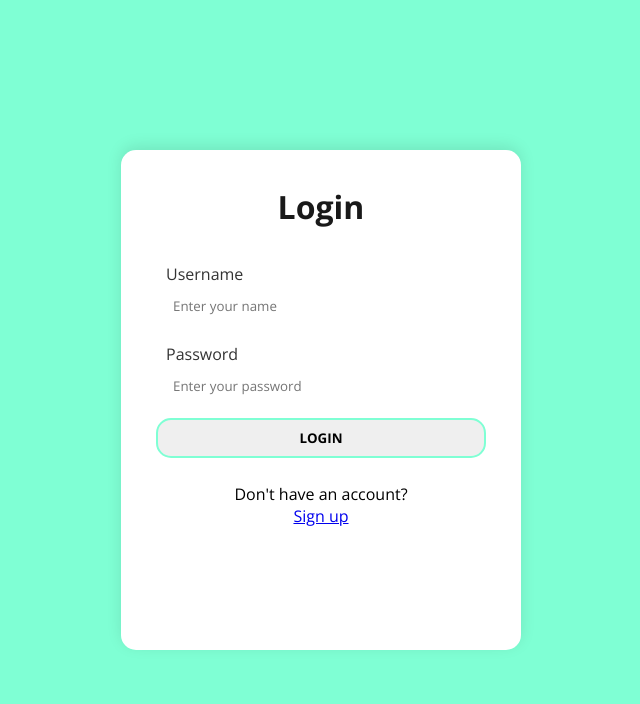
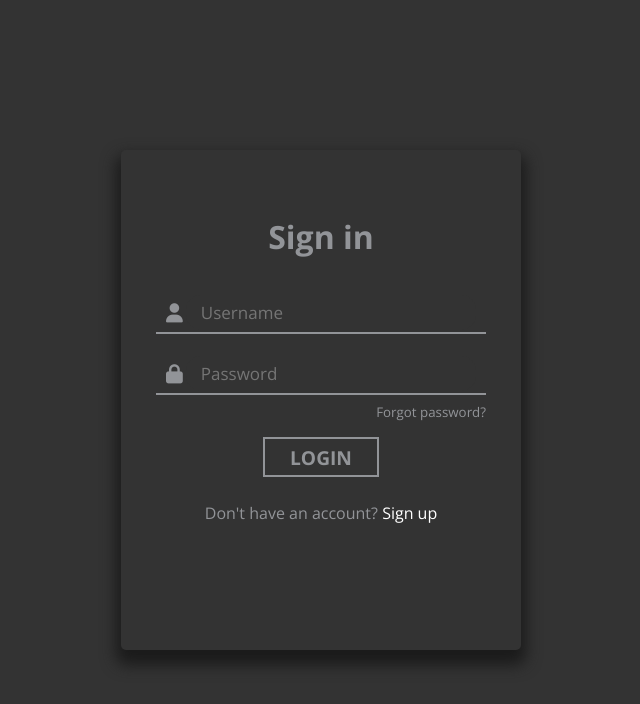
Before and after one commit to NiceWin221/Login-Form_Frontend, a React (Vite) app in the folder frontend/: page / in a window 1280 px wide. Shown: the top 704 px of the page, without its empty margins (319-959 px from the left). Built offline with nearby package versions, Linux system fonts and the light colour scheme.

Commit message:
Fixig-Login

```diff
--- a/frontend/index.html
+++ b/frontend/index.html
@@ -6,6 +6,7 @@
     <link rel="preconnect" href="https://fonts.googleapis.com" />
     <link rel="preconnect" href="https://fonts.gstatic.com" crossorigin />
     <link href="https://fonts.googleapis.com/css2?family=Open+Sans:ital,wght@0,300..800;1,300..800&display=swap" rel="stylesheet" />
+    <script src="https://kit.fontawesome.com/695292d725.js" crossorigin="anonymous"></script>
     <meta name="viewport" content="width=device-width, initial-scale=1.0" />
     <title>Login Form</title>
   </head>
--- a/frontend/src/app.css
+++ b/frontend/src/app.css
@@ -9,5 +9,5 @@ body {
   justify-content: center;
   align-items: center;
   min-height: 100vh;
-  background-color: aquamarine;
+  background-color: #333333;
 }
--- a/frontend/src/component/login/login.css
+++ b/frontend/src/component/login/login.css
@@ -2,56 +2,97 @@
   width: 400px;
   height: 500px;
   padding: 35px 20px;
-  background-color: white;
-  border-radius: 15px;
-  box-shadow: 0 -4px 15px rgba(0, 0, 0, 0.1);
+  background-color: #333333;
+  border-radius: 5px;
+  box-shadow: 0 10px 15px 5px #1b1b1b;
 }
 .container h1 {
+  margin-top: 30px;
   text-align: center;
-  color: rgba(0, 0, 0, 0.9);
+  color: #929498;
 }
 form {
   width: 100%;
   padding: 15px 15px;
+  text-align: right;
 }
 .input-container {
   display: flex;
-  flex-wrap: wrap;
+  align-items: center;
   gap: 3px;
   margin-top: 20px;
+  border-bottom: 2px solid #929498;
+  padding: 2px 10px;
+  margin-bottom: 5px;
 }
-label {
-  width: 100%;
-  color: rgba(0, 0, 0, 0.8);
-  margin-left: 10px;
+.input-container label {
+  font-size: larger;
+  color: #929498;
 }
-input {
+.input-container input {
   display: block;
   width: 100%;
   height: 35px;
   outline: none;
+  font-size: 17px;
   border-radius: 15px;
   padding-left: 15px;
+  color: #929498;
+  background: #333333;
+  border: none;
+}
+form a {
+  color: #929498;
   font-size: smaller;
-  border: 2px solid rgba(0, 0, 0, 0);
+  text-align: right;
+  cursor: pointer;
 }
-input:focus {
-  border: 2px solid rgba(0, 0, 0, 0.2);
+.login-container {
+  display: flex;
+  justify-content: center;
+  margin-top: 15px;
+}
+.button-hover {
+  position: relative;
 }
 .login {
   width: 100%;
   height: 40px;
+  display: block;
   outline: none;
-  border: 2px solid aquamarine;
-  margin-top: 15px;
-  border-radius: 15px;
+  border: 2px solid #929498;
+  background: transparent;
   font-weight: bolder;
+  color: #929498;
   cursor: pointer;
+  font-size: larger;
   transition: 0.3s ease-in-out;
+  padding: 5px 25px;
+  transition: color 0.3s ease-in-out;
+  position: relative;
+  z-index: 10;
 }
-.login:hover {
-  background-color: aquamarine;
-  color: white;
+.button-hover:hover .login {
+  color: #333333;
+}
+.bg-left,
+.bg-right {
+  position: absolute;
+  background: #929498;
+  width: 0;
+  height: 100%;
+  top: 0;
+  transition: width 0.2s ease-in-out;
+}
+.bg-left {
+  left: 0;
+}
+.bg-right {
+  right: 0;
+}
+.button-hover:hover .bg-left,
+.button-hover:hover .bg-right {
+  width: 50%;
 }
 .register {
   display: flex;
@@ -59,7 +100,11 @@ input:focus {
   width: 100%;
   justify-content: center;
 }
+.register p{
+  color: #929498;
+}
 .register a {
-  display: block;
   text-align: center;
+  color: white;
+  text-decoration: none;
 }
--- a/frontend/src/component/login/login.jsx
+++ b/frontend/src/component/login/login.jsx
@@ -40,31 +40,42 @@ const Login = () => {
 
   return (
     <div className="container">
-      <h1>Login</h1>
+      <h1>Sign in</h1>
       <form action="/login" method="post" onSubmit={sendLogin}>
         <div className="input-container">
-          <label htmlFor="name">Username</label>
+          <label htmlFor="name">
+            <i className="fa-solid fa-user"></i>
+          </label>
           <input
             onChange={(e) => { setUsername(e.target.value) }}
             type="text"
             name="name"
             id="name"
             value={username}
-            placeholder="Enter your name"
+            placeholder="Username"
             required />
         </div>
         <div className="input-container">
-          <label htmlFor="password">Password</label>
+          <label htmlFor="password">
+            <i className="fa-solid fa-lock"></i>
+          </label>
           <input
             onChange={(e) => { setPassword(e.target.value) }}
             type="password"
             name="password"
             id="password"
             value={password}
-            placeholder="Enter your password"
+            placeholder="Password"
             required />
         </div>
-        <button type="submit" className="login">LOGIN</button>
+        <a>Forgot password?</a>
+        <div className="login-container">
+          <div className="button-hover">
+            <button type="submit" className="login">LOGIN</button>
+            <span className="bg-left"></span>
+            <span className="bg-right"></span>
+          </div>
+        </div>
       </form>
       <div className="register">
         <p>Don't have an account? <a href="/register">Sign up</a></p>
```
